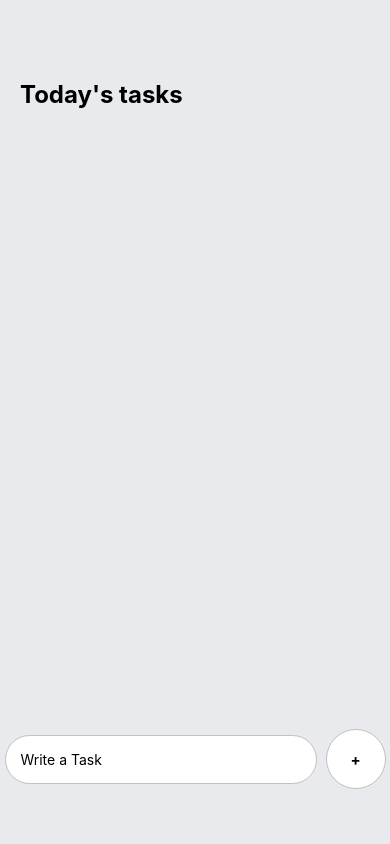
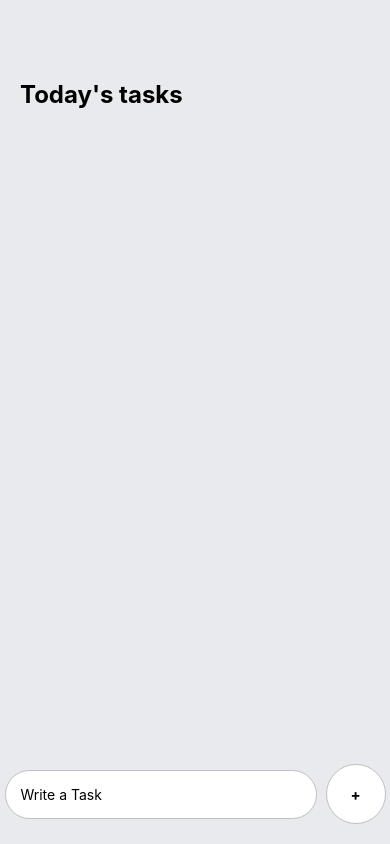
Before and after one commit to mkaychuks/todoApp, a React Native app: screen / in a window 390 px wide. Built offline with nearby package versions, Linux system fonts and the light colour scheme.

Commit message:
UI changes (vertical scrollbar)

```diff
--- a/App.js
+++ b/App.js
@@ -12,6 +12,7 @@ import {
   Keyboard,
   Alert,
   ToastAndroid,
+  Dimensions,
 } from "react-native";
 
 // local imports
@@ -78,7 +79,7 @@ export default function App() {
                 id={item.id}
               />
             )}
-            alwaysBounceVertical={false}
+            showsVerticalScrollIndicator={false}
           />
         </View>
       </View>
@@ -106,7 +107,8 @@ export default function App() {
 
 const styles = StyleSheet.create({
   container: {
-    flex: 1,
+    width: Dimensions.get("window").width,
+    height: Dimensions.get("window").height,
     backgroundColor: "#E8EAED",
   },
   tasksWrapper: {
@@ -122,7 +124,7 @@ const styles = StyleSheet.create({
   },
   writeTaskWrapper: {
     position: "absolute",
-    bottom: 55,
+    bottom: 20,
     width: "100%",
     flexDirection: "row",
     justifyContent: "space-around",
```
